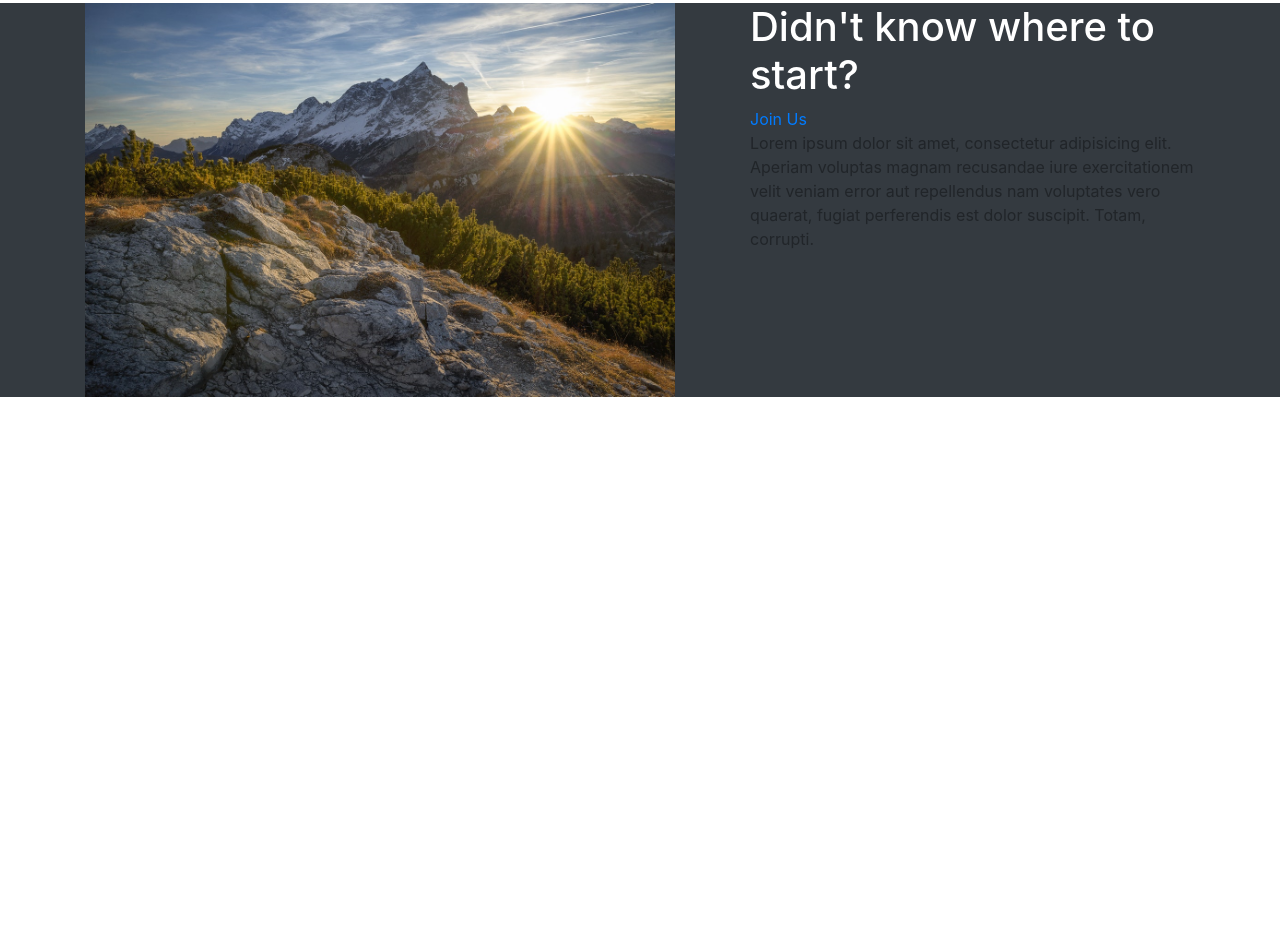
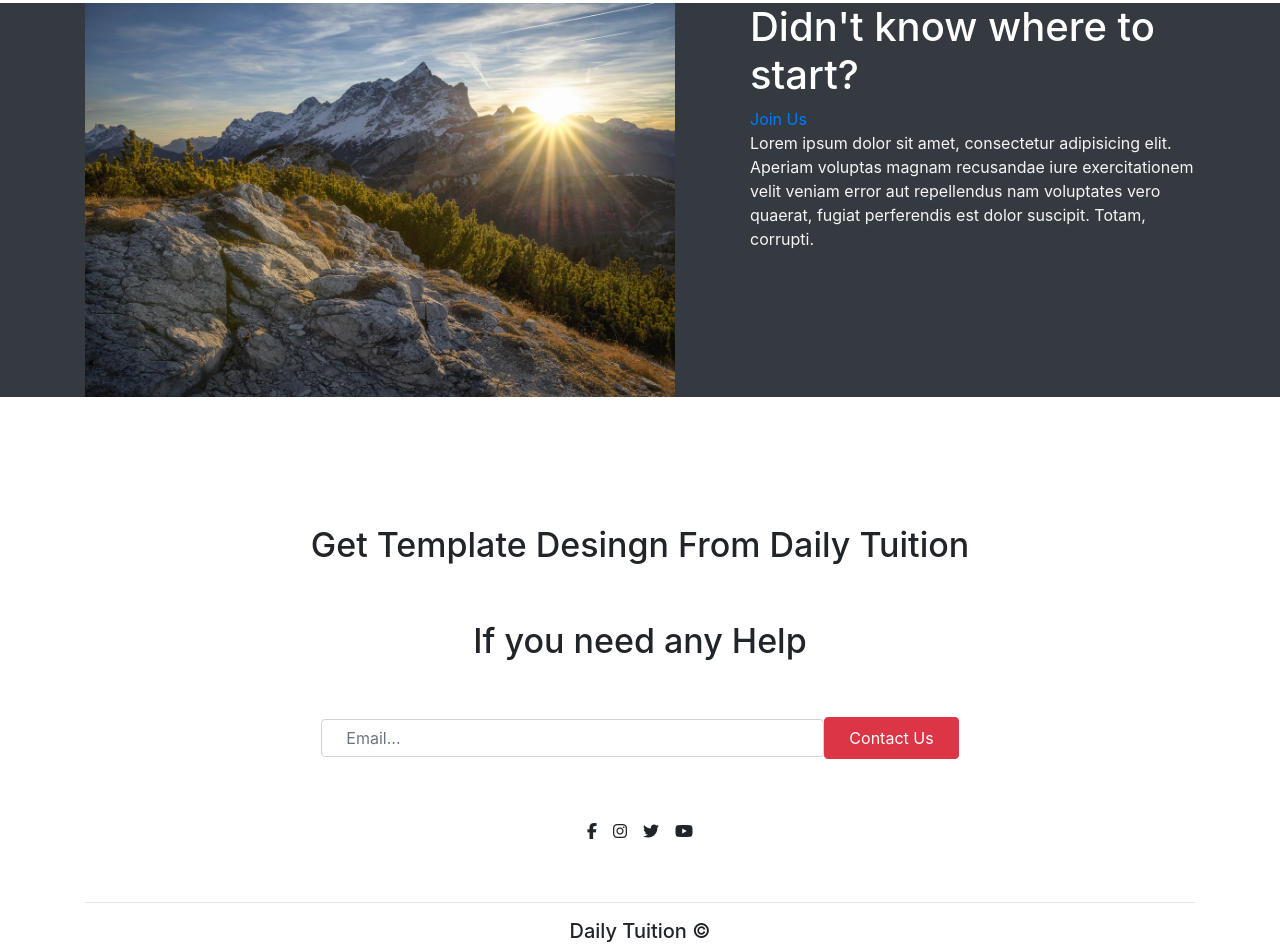
Before and after one commit to k-marczak/Bootstrap-web2, a plain HTML site: page index.html in a window 1280 px wide. Shown: the part 2126-3077 px from the top of the page. Before the commit the page ends 2523 px from the top, so only its background shows below. Drawn offline with nearby package versions, Linux system fonts and the light colour scheme.

Commit message:
add footer

```diff
--- a/css/style.css
+++ b/css/style.css
@@ -58,4 +58,16 @@ body{
     margin-bottom: 20%;
 }
 
-.section-4
+.section-5 .container{
+    margin-top: 10%;
+
+}
+
+.section-4 .para-1{
+    color: whitesmoke;
+}
+
+.section-5 .heading{
+    font-size: 34px;
+    margin-bottom: 5%;
+}
--- a/index.html
+++ b/index.html
@@ -53,8 +53,6 @@
 	</header>
 
 
-
-
 	<main>
 		<div class="container-fluid p-0">
 			<div class="site-content">
@@ -73,6 +71,7 @@
 
 
 		<!-- section-1 -->
+
 
 		<div class="section-1 mt-5">
 			<div class="container text-center">
@@ -219,10 +218,37 @@
 		</div>
 
 
+	</main>
+
+	<footer>
+
+		<div class="section-5 text-center">
+			<div class="container">
+				<h4 class="heading">Get Template Desingn From Daily Tuition</h4>
+				<h4 class="heading">If you need any Help</h4>
+				<div class="form-inline justify-content-center">
+					<input type="text" name="Email" id="email" placeholder="Email..." size="40" class="form-control px-4 py-2">
+					<input type="button" value="Contact Us" class="btn btn-danger px-4 py-2">
+				</div>
+				<div class="social" style="margin: 5%">
+					<div class="d-flex flex-row justify-content-center">
+						<i class="fab fa-facebook-f m-2" aria-hidden="true"></i>
+						<i class="fab fa-instagram m-2" aria-hidden="true"></i>
+						<i class="fab fa-twitter m-2" aria-hidden="true"></i>
+						<i class="fab fa-youtube m-2" aria-hidden="true"></i>
+					</div>
+				</div>
+
+				<hr>
+
+				<h5> Daily Tuition &copy; </h5>
+
+			</div>
+		</div>
+
+	</footer>
 
 
-
-	</main>
 
 
 	<script src="js/scripts.js"></script>
```
